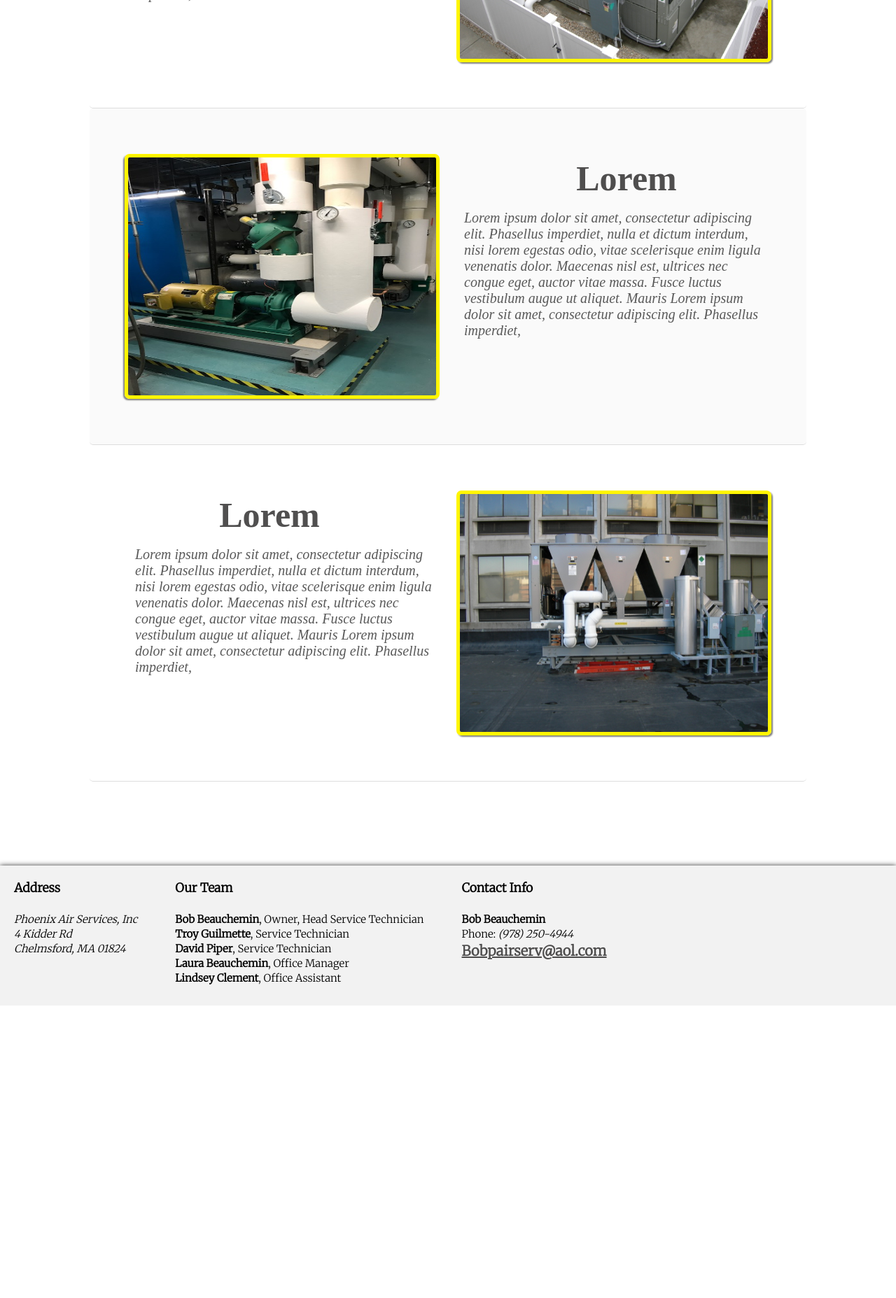
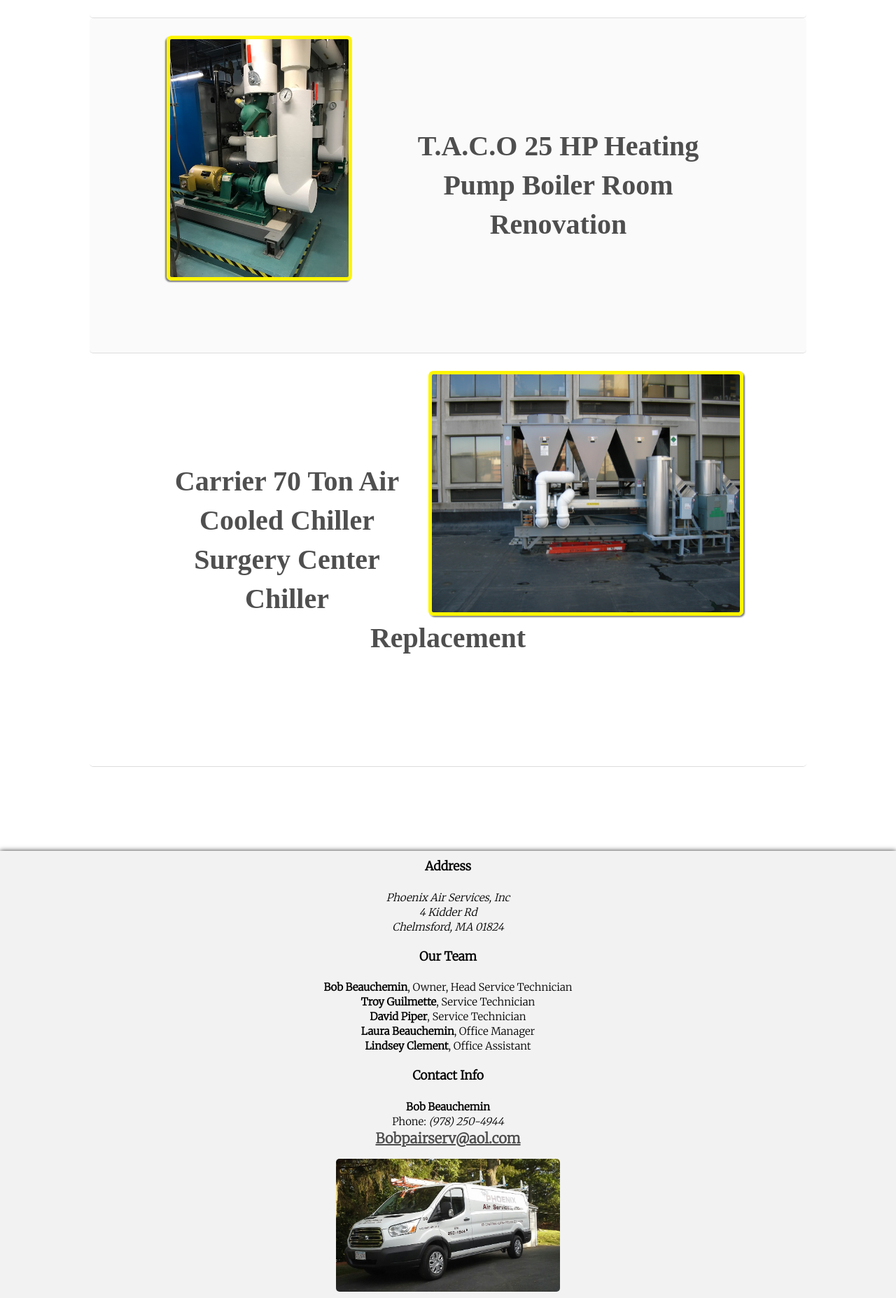
Before and after one commit to Jaclem/Phoenix-Air-Official, a Flask app: page / in a window 1280 px wide. Shown: the part 1640-3495 px from the top of the page at 70% size. Before the commit the page ends 3077 px from the top, so only its background shows below. Run offline with Flask 2, Linux system fonts and the light colour scheme.

Commit message:
Tweaking
Tweaking the website to look a little better, as well as added some media queries to make it more responsive.

```diff
--- a/app.py
+++ b/app.py
@@ -2,15 +2,6 @@ from flask import Flask, render_template, request
 import smtplib
 
 app = Flask(__name__)
-
-# app.config['MAIL_SERVER']='smtp.gmail.com'
-# app.config['MAIL_PORT'] = 465
-# app.config['MAIL_USERNAME'] = 'Jaclem12@gmail.com'
-# app.config['MAIL_PASSWORD'] = 'ovutdwridtgtjqxu'
-# app.config['MAIL_USE_TLS'] = True
-# app.config['MAIL_USE_SSL'] = True
-
-# mail = Mail(app)
 
 @app.route("/")
 def home():
@@ -26,38 +17,33 @@ def contact():
 
 @app.route("/form", methods=["POST"])
 def form():
-    first_name = request.form.get("fname")
-    last_name = request.form.get("lname")
-
-    full_name = first_name + " " + last_name
+    name = request.form.get("name")
 
     email = request.form.get("email")
     phone_number = request.form.get("phone")
     message = request.form.get("message")
 
-    customer_info = [full_name, email, phone_number, message]
+    customer_info = [name, email, phone_number, message]
     full_message = '\n\n'.join(customer_info)
 
     print(full_message)
 
-    company_email = "Jaclem12@gmail.com"
+    company_email = "bobpairserv@aol.com"
 
     server = smtplib.SMTP('smtp.gmail.com', 587)
     server.starttls()
-    server.login("Jaclem12@gmail.com","ovutdwridtgtjqxu")
-    server.sendmail("Jaclem12@gmail.com", company_email, full_message)
+    server.login("phoenixairhvac@gmail.com","G1Zw7jA7tzoZ")
+    server.sendmail("phoenixairhvac@gmail.com", company_email, full_message)
 
-    if not first_name or not last_name or not email or not phone_number or not message:
+    if not name or not email or not phone_number or not message:
         error_statement = "All form fields required..."
         return render_template("contact.html",
-            error_statement=error_statement, first_name=first_name,
-            last_name=last_name,
+            error_statement=error_statement, name=name,
             email=email,
             phone_number=phone_number,
             message=message)
 
     success_statement = "Your message has been sent succesfully!"
-
 
     return render_template("contact.html", success_statement=success_statement)
 
--- a/static/css/styles.css
+++ b/static/css/styles.css
@@ -145,7 +145,7 @@ hr.baseBreak {
 .mainContainer div {
     border-bottom: 1px solid #ddd;
     border-radius: 5px;
-    padding: 65px 25px 65px 25px;
+    padding: 25px 65px;
     overflow: auto; /* Allows Image to float right inside the div without breaking*/
 }
 
@@ -183,20 +183,20 @@ hr.baseBreak {
 
     /* -- End Main conentent fade effects */
 
-.mainContainerText {
-    margin: 10px 40px 40px 40px;
-}
 
 .mainContainer h1 {
     text-align: center;
     color: rgba(31, 30, 30, 0.781);
-    font-size: 50px;
 }
 
 .mainContainer p {
     color: #595959;
     font-style: italic;
     font-size: 20px;
+}
+
+.mainContainer h1:nth-child(n+2) {
+    padding: 130px 50px; /* Adds padding to every h1 after the first */
 }
 
 /* Images in Div Containers */
@@ -213,9 +213,8 @@ hr.baseBreak {
 }
 
 .mainContainerImage-2 {
-    margin-left: 25px;
-    margin-right: 35px;
-    width: 450px;
+    margin-left: 45px;
+    margin-right: 55px;
     height: 350px;
     border-radius: 7px;
     float: left;
@@ -337,4 +336,41 @@ input[type=text],[type=tel], select, textarea {
     line-height: 1.4;
 }
 
+.footer-image {
+    float: right;
+}
+
+.footer-image img {
+    height: 190px;
+    border-radius: 5px;
+    margin: 5px 50px;
+}
+
 /* -- End Footer */
+
+/* Media Queries */
+
+@media (max-width: 1480px)  {
+
+     .address,
+     .team,
+     .contact-info {
+         padding: 10px 0px;
+         margin: 0px 10px 0px 10px;
+     }
+
+     .footer {
+        height: 100%;
+     }
+
+     .footer div {
+        display: block;
+        text-align: center;
+        height: 100%;
+     }
+
+     .footer-image {
+         float: none;
+     }
+
+ }
--- a/templates/base.html
+++ b/templates/base.html
@@ -58,6 +58,9 @@
           <a href="mailto:Bobpairserv@aol.com">Bobpairserv@aol.com</a><br>
         </p>
       </div>
+      <div class="footer-image">
+        <img src="../static/images/Transit.jpg" alt="Company Vehicle">
+      </div>
   </footer>
 
 </body>
--- a/templates/index.html
+++ b/templates/index.html
@@ -9,7 +9,7 @@
     <div class="bannerContent" id="fadeContent">
         <h1>Phoenix Air Services, INC.</h1>
         <p>
-            Proudly serving our customer's since 1990
+            Proudly serving our community since 1990
         </p>
     </div>
 </div>
@@ -31,37 +31,37 @@
 
     <div class="beforeScroll" id="fadeScroller1">
         <img src="/static/images/CCE chiller finished 006.jpg" class="mainContainerImage-1" alt="">
-        <h1>Lorem</h1>
+        <h1>Trane 60 Ton Air Cooled Chiller</h1>
         <p class="mainContainerText">
-            Lorem ipsum dolor sit amet, consectetur adipiscing elit. Phasellus imperdiet,
+            <!-- Lorem ipsum dolor sit amet, consectetur adipiscing elit. Phasellus imperdiet,
             nulla et dictum interdum, nisi lorem egestas odio, vitae scelerisque enim ligula
             venenatis dolor. Maecenas nisl est, ultrices nec congue eget, auctor vitae massa.
             Fusce luctus vestibulum augue ut aliquet. Mauris
-            Lorem ipsum dolor sit amet, consectetur adipiscing elit. Phasellus imperdiet,
+            Lorem ipsum dolor sit amet, consectetur adipiscing elit. Phasellus imperdiet,  -->
         </p>
     </div>
 
     <div class="beforeScrollOpp" id="fadeScroller2">
         <img src="/static/images/ins pumps1.JPG" class="mainContainerImage-2" alt="">
-        <h1>Lorem</h1>
+        <h1>T.A.C.O 25 HP Heating Pump Boiler Room Renovation</h1>
         <p class="mainContainerText">
-            Lorem ipsum dolor sit amet, consectetur adipiscing elit. Phasellus imperdiet,
+            <!-- Lorem ipsum dolor sit amet, consectetur adipiscing elit. Phasellus imperdiet,
             nulla et dictum interdum, nisi lorem egestas odio, vitae scelerisque enim ligula
             venenatis dolor. Maecenas nisl est, ultrices nec congue eget, auctor vitae massa.
             Fusce luctus vestibulum augue ut aliquet. Mauris
-            Lorem ipsum dolor sit amet, consectetur adipiscing elit. Phasellus imperdiet,
+            Lorem ipsum dolor sit amet, consectetur adipiscing elit. Phasellus imperdiet,  -->
         </p>
     </div>
 
     <div class="beforeScroll" id="fadeScroller3">
         <img src="/static/images/BESLC Chiller 002.JPG" class="mainContainerImage-3" alt="">
-        <h1>Lorem</h1>
+        <h1>Carrier 70 Ton Air Cooled Chiller Surgery Center Chiller Replacement</h1>
         <p class="mainContainerText">
-            Lorem ipsum dolor sit amet, consectetur adipiscing elit. Phasellus imperdiet,
+            <!-- Lorem ipsum dolor sit amet, consectetur adipiscing elit. Phasellus imperdiet,
             nulla et dictum interdum, nisi lorem egestas odio, vitae scelerisque enim ligula
             venenatis dolor. Maecenas nisl est, ultrices nec congue eget, auctor vitae massa.
             Fusce luctus vestibulum augue ut aliquet. Mauris
-            Lorem ipsum dolor sit amet, consectetur adipiscing elit. Phasellus imperdiet,
+            Lorem ipsum dolor sit amet, consectetur adipiscing elit. Phasellus imperdiet,  -->
         </p>
     </div>
 </div>
```
Also changed, not shown: templates/contact.html (+3 -6 lines). Lines whose indentation alone changed are shown as unchanged.
